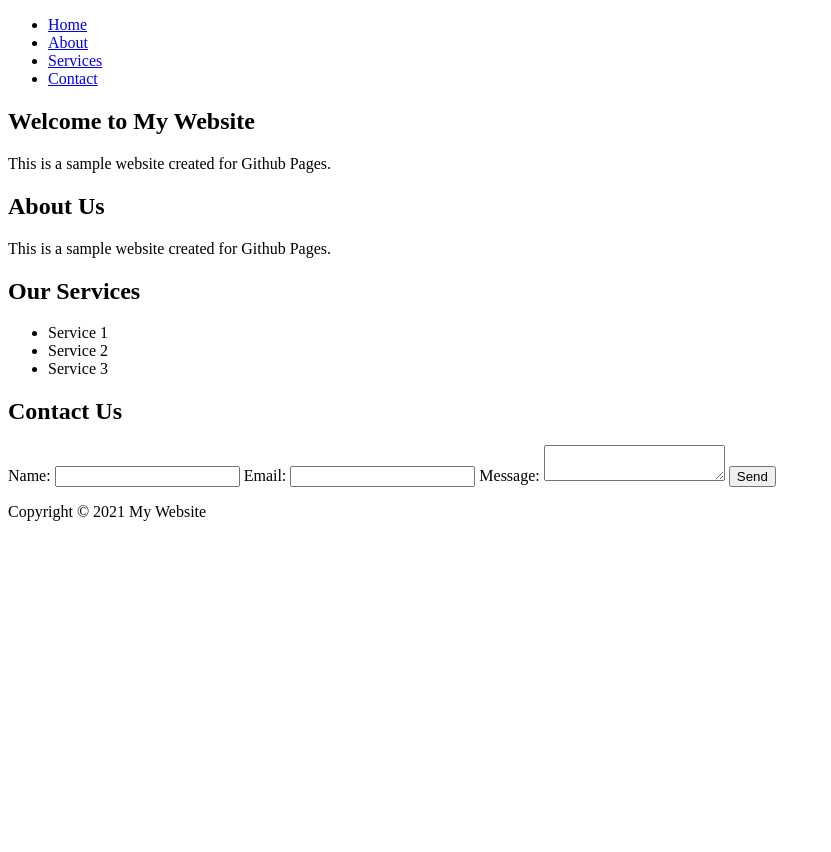
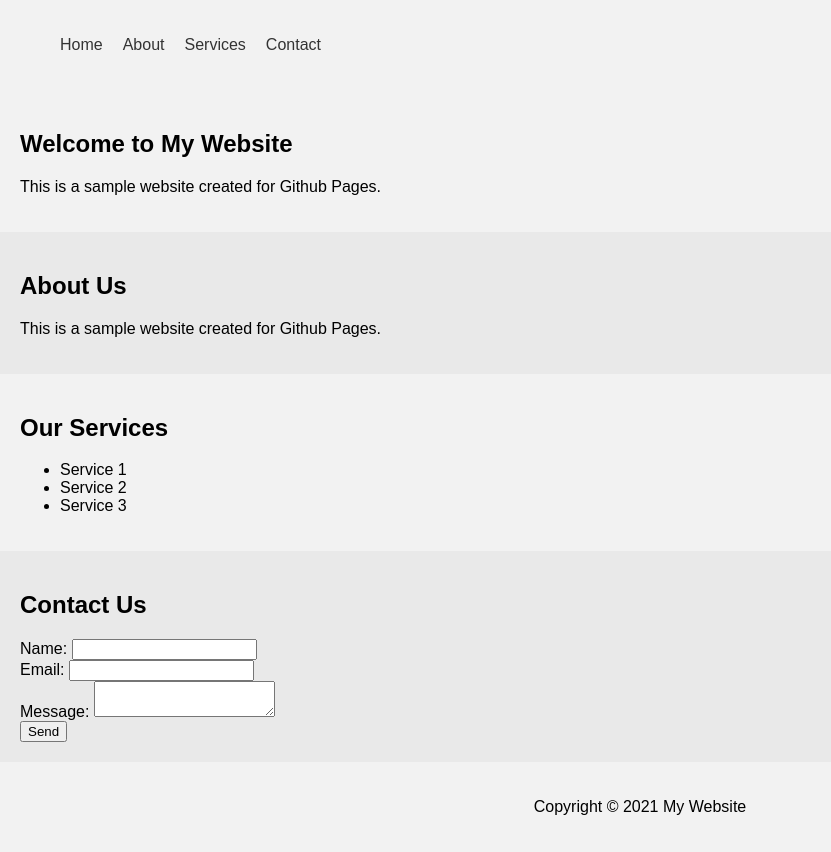
Before and after one commit to lesasale/lesasale.github.io, a plain HTML site: page index.html in a window 1280 px wide. Shown: the whole page, without its empty margins (0-831 px from the left). Before the commit the page ends 800 px from the top, so only its background shows below. Drawn offline with Linux system fonts and the light colour scheme.

Commit message:
Update index.html

```diff
--- a/index.html
+++ b/index.html
@@ -2,6 +2,7 @@
 <html>
 <head>
   <title>My Website</title>
+  <link rel="stylesheet" href="style.css">
 </head>
 <body>
   <header>
@@ -35,10 +36,13 @@
     <form>
       <label for="name">Name:</label>
       <input type="text" id="name" name="name">
+      <br>
       <label for="email">Email:</label>
       <input type="email" id="email" name="email">
+      <br>
       <label for="message">Message:</label>
       <textarea id="message" name="message"></textarea>
+      <br>
       <input type="submit" value="Send">
     </form>
   </section>
```
Lines whose indentation alone changed are shown as unchanged.
